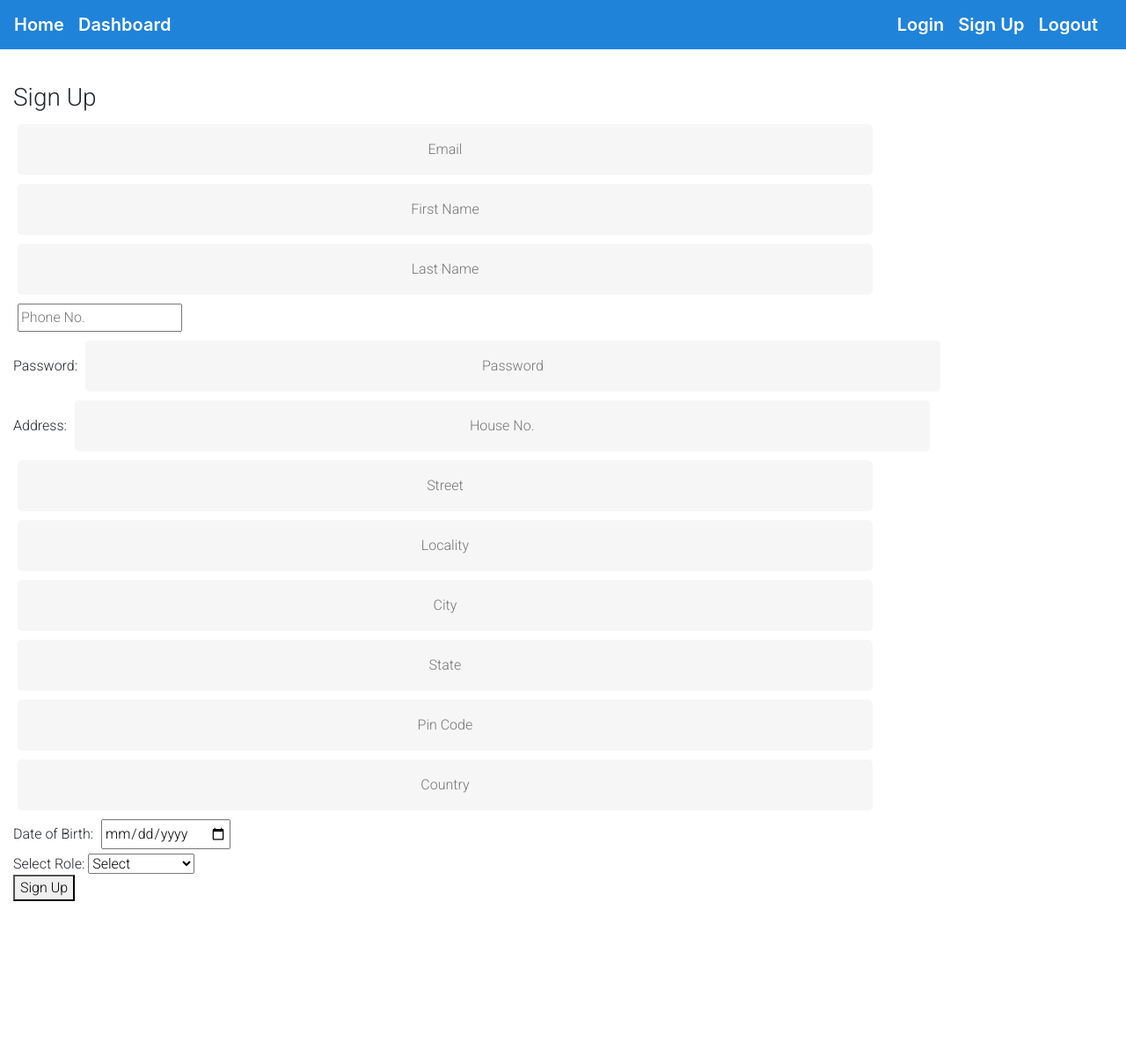
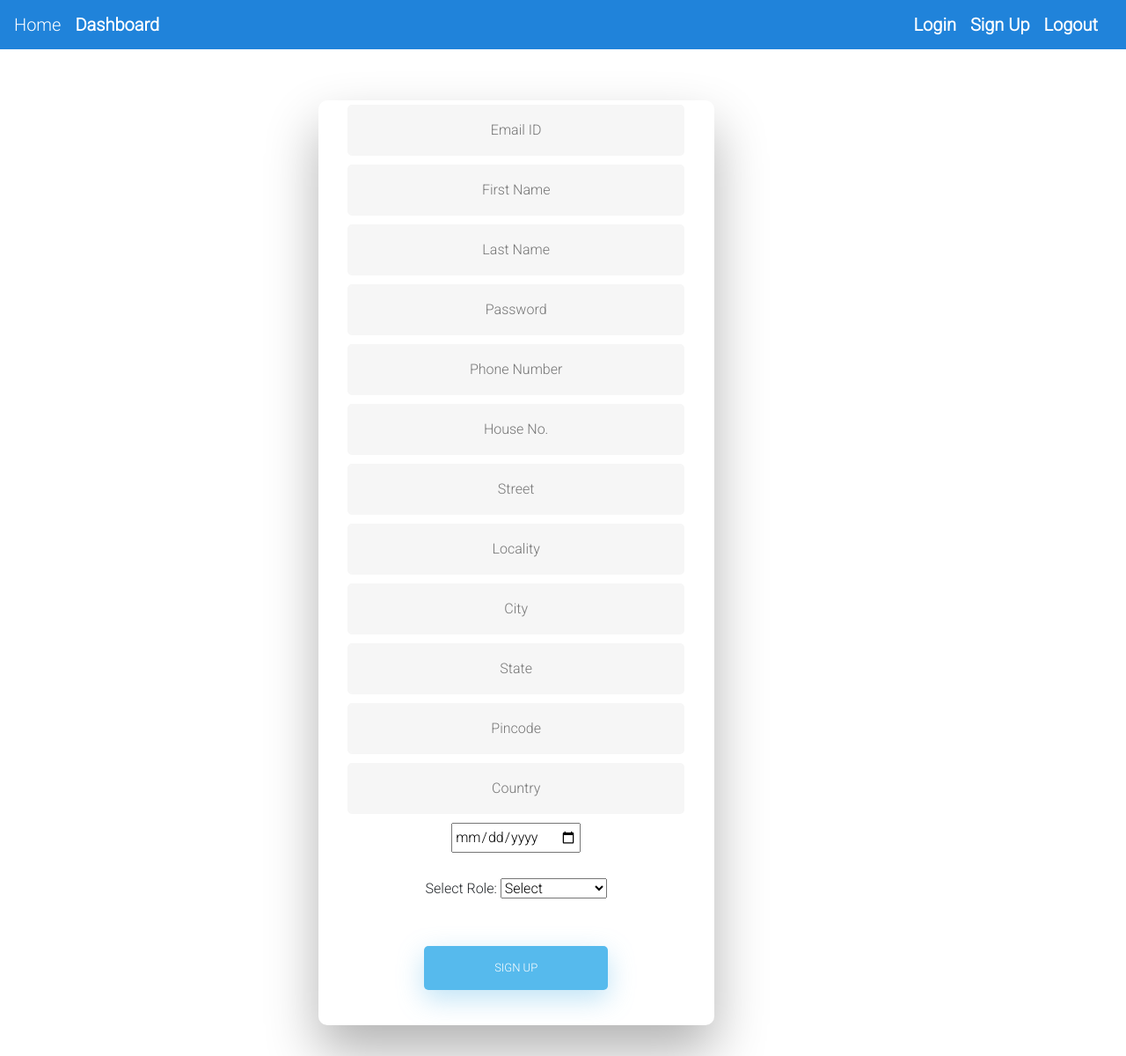
Before and after one commit to paridhisharma24/LMS, a Flask app: page /signup in a window 1280 px wide. Shown: the whole page at 88% size. Before the commit the page ends 1024 px from the top, so only its background shows below. Run offline with Flask 2, Linux system fonts and the light colour scheme; data comes from the database, SQL or seed files in the repository; parts of the project's set-up code (start-up, migrations or seed data) failed here and were passed over; some libraries are stand-ins or nearby versions.

Commit message:
updated signup page

```diff
--- a/templates/signup.html
+++ b/templates/signup.html
@@ -1,64 +1,66 @@
 {% extends "base.html" %}
 
 {% block content %}
-<div class="column is-4 is-offset-4">
-    <h3 class="title">Sign Up</h3>
-    <div class="box">
+<div class="navbar navbar-expand-lg navbar-light fixed-top" style="background-color: #2083da" >
+            <a class="navbar-brand" style="color: white;" href="{{ url_for('main.index') }}" >
+                Home
+            </a>
+            <ul class="navbar-nav mr-auto nav-pills">
+                <a class="navbar-brand" style="color:white; font-weight:600;" href="{{ url_for('main.dashboard') }}">
+                    Dashboard</a>
+            </ul>
+                <a class="navbar-brand" style="color:white; font-weight:600;" href="{{ url_for('auth.login') }}">
+                    Login
+                </a>
+                <a class="navbar-brand" style="color:white; font-weight:600;" href="{{ url_for('auth.signup') }}">
+                    Sign Up
+                </a>
+                <a class="navbar-brand" style="color:white; font-weight:600;" href="{{ url_for('auth.logout') }}">
+                    Logout
+                </a>
+        </div>
+
+        <div class="wrapper fadeInDown">
+            <div id="formContent">
+
             {% with messages = get_flashed_messages() %}
                 {% if messages %}
-                <div class="notification is-danger">
+                    <div class="fadeIn first">
                         {{ messages[0] }}<br> Go to <a href="{{ url_for('auth.login') }}">login page</a>.
                     </div>
                 {% endif %}
             {% endwith %}
 
+
+
+
               <form method="POST" action="/signup">
-            <div class="field">
-                <div class="control">
-                    <input class="input is-large" type="email" name="email" placeholder="Email" autofocus="" required>
-                </div>
-            </div>
+                <input type="email" id="login" class="fadeIn second" name="email" placeholder="Email ID" required>
 
-            <div class="field">
-                <div class="control">
-                    <input class="input is-large" type="text" name="first_name" placeholder="First Name" autofocus="" required>
-                </div>
-            </div>
-            <div class="field">
-                <div class="control">
-                    <input class="input is-large" type="text" name="last_name" placeholder="Last Name" autofocus="" required>
-                </div>
-            </div>
-            <div class="field">
-                <div class="control">
-                    <input class="input is-large" type="tel" pattern="[0-9]{10}" name="phone_no" placeholder="Phone No." autofocus="" required>
-                </div>
-            </div>
+                <input type="text" id="name" class="fadeIn second" name="first_name" placeholder="First Name" required>
 
-            <div class="field">
-                <div class="control">Password:
-                    <input class="input is-large" type="password" name="password" placeholder="Password" required>
-                </div>
-            </div>
+                <input type="text" id="name" class="fadeIn second" name="last_name" placeholder="Last Name" required>
 
-            <div class="field">
-                <div class="control">Address:
-                    <input class="input is-large" type="text" name="house" placeholder="House No.">
-                    <input class="input is-large" type="text" name="street" placeholder="Street">
-                    <input class="input is-large" type="text" name="locality" placeholder="Locality">
-                    <input class="input is-large" type="text" name="city" placeholder="City">
-                    <input class="input is-large" type="text" name="state" placeholder="State">
-                    <input class="input is-large" type="text" name="pincode" placeholder="Pin Code">
-                    <input class="input is-large" type="text" name="country" placeholder="Country">
-                </div>
+                <input type="password" id="password" class="fadeIn third" name="password" placeholder="Password">
 
-            </div>
-            <div class="field">
-                <div class="control">Date of Birth:
-                    <input class="input is-large" type="date" name="dob" placeholder="DOB">
-                </div>
-            </div>
+                <input type="text" id="phone_no" class="fadeIn second" name="phone_no" placeholder="Phone Number" required>
 
+                <input type="text" id="house_no" class="fadeIn second" name="house" placeholder="House No." required>
+
+                <input type="text" id="street" class="fadeIn second" name="street" placeholder="Street" required>
+
+                <input type="text" id="locality" class="fadeIn second" name="locality" placeholder="Locality" required>
+
+                <input type="text" id="city" class="fadeIn second" name="city" placeholder="City" required>
+
+                <input type="text" id="state" class="fadeIn second" name="state" placeholder="State" required>
+
+                <input type="text" id="pincode" class="fadeIn second" name="pincode" placeholder="Pincode" required>
+
+                <input type="text" id="country" class="fadeIn second" name="country" placeholder="Country" required>
+
+                <input class="input is-large fadeIn second" type="date" name="dob" placeholder="DOB">
+              </br></br>
                 <div class="field">
                     <div class="control"> Select Role:
                         <select id="role" name="role">
@@ -70,8 +72,13 @@
                         <!-- <input class="input is-large" type="text" name="password" placeholder="Password"> -->
                     </div>
                 </div>
-            <button class="button is-block is-info is-large is-fullwidth">Sign Up</button>
+
+            </br></br>
+
+                <input type="submit" class="fadeIn fourth" value="Sign Up">
               </form>
             </div>
           </div>
+            </div>
+        </div>
 {% endblock %}
```
Lines whose indentation alone changed are shown as unchanged.
